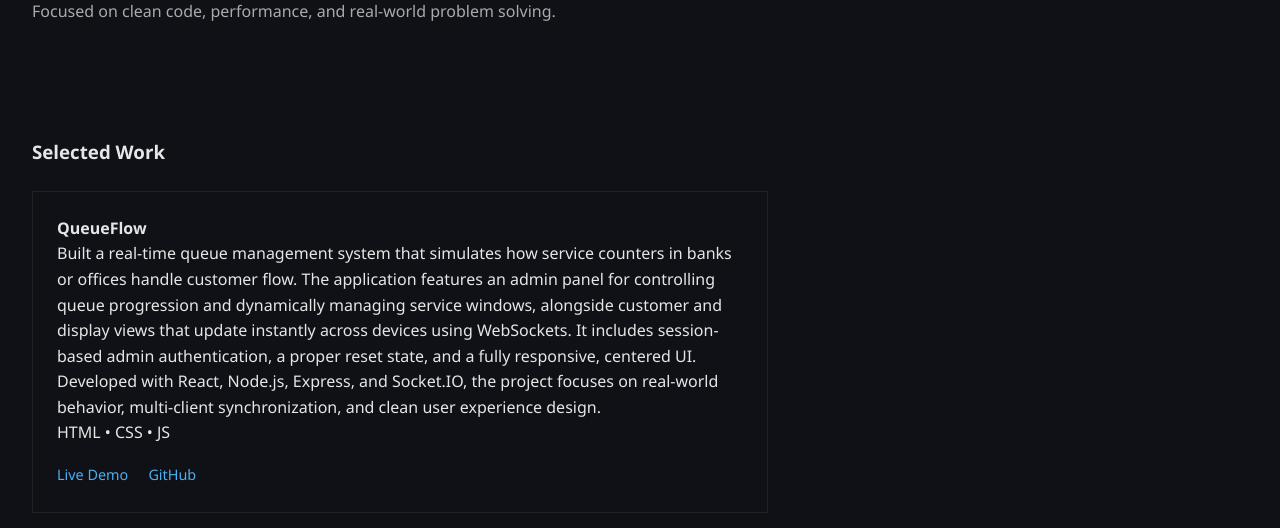
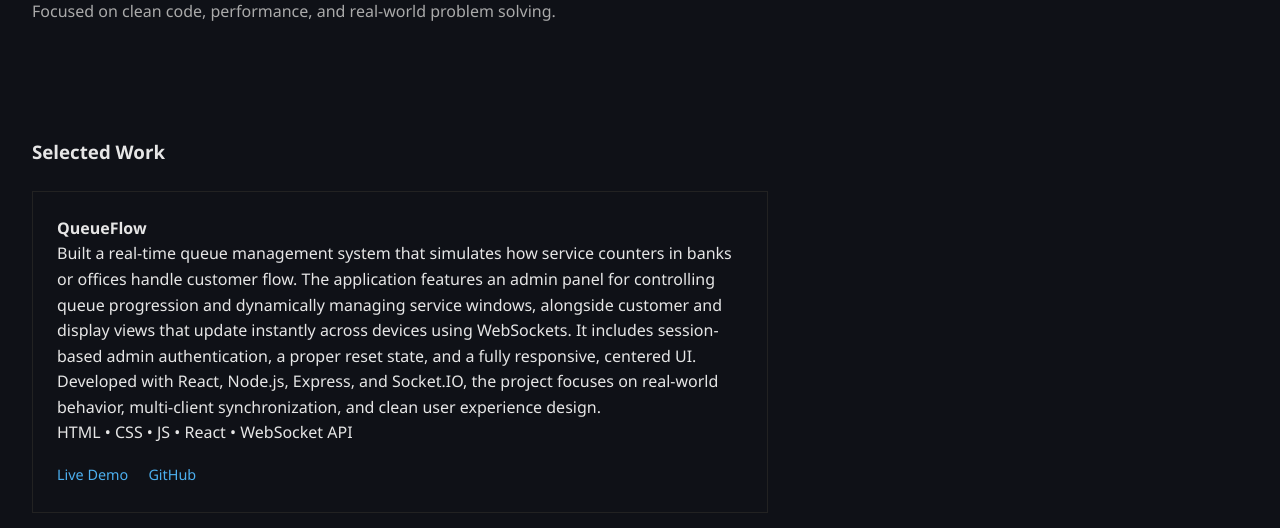
Before and after one commit to RogelioJrSuganob/RogelioJrSuganob.github.io, a plain HTML site: page index.html in a window 1280 px wide. Shown: the part 269-797 px from the top of the page. Drawn offline with Linux system fonts and the light colour scheme.

Commit message:
Update index.html

```diff
--- a/index.html
+++ b/index.html
@@ -34,7 +34,7 @@
      <p>
       Built a real-time queue management system that simulates how service counters in banks or offices handle customer flow. The application features an admin panel for controlling queue progression and dynamically managing service windows, alongside customer and display views that update instantly across devices using WebSockets. It includes session-based admin authentication, a proper reset state, and a fully responsive, centered UI. Developed with React, Node.js, Express, and Socket.IO, the project focuses on real-world behavior, multi-client synchronization, and clean user experience design.
      </p>
-      <span>HTML • CSS • JS</span>
+      <span>HTML • CSS • JS • React • WebSocket API</span>
       <div class="links">
         <a href="https://queue-system-pi.vercel.app/" target="_blank">Live Demo</a>
         <a href="https://github.com/RogelioJrSuganob/queue-system" target="_blank">GitHub</a>
```
